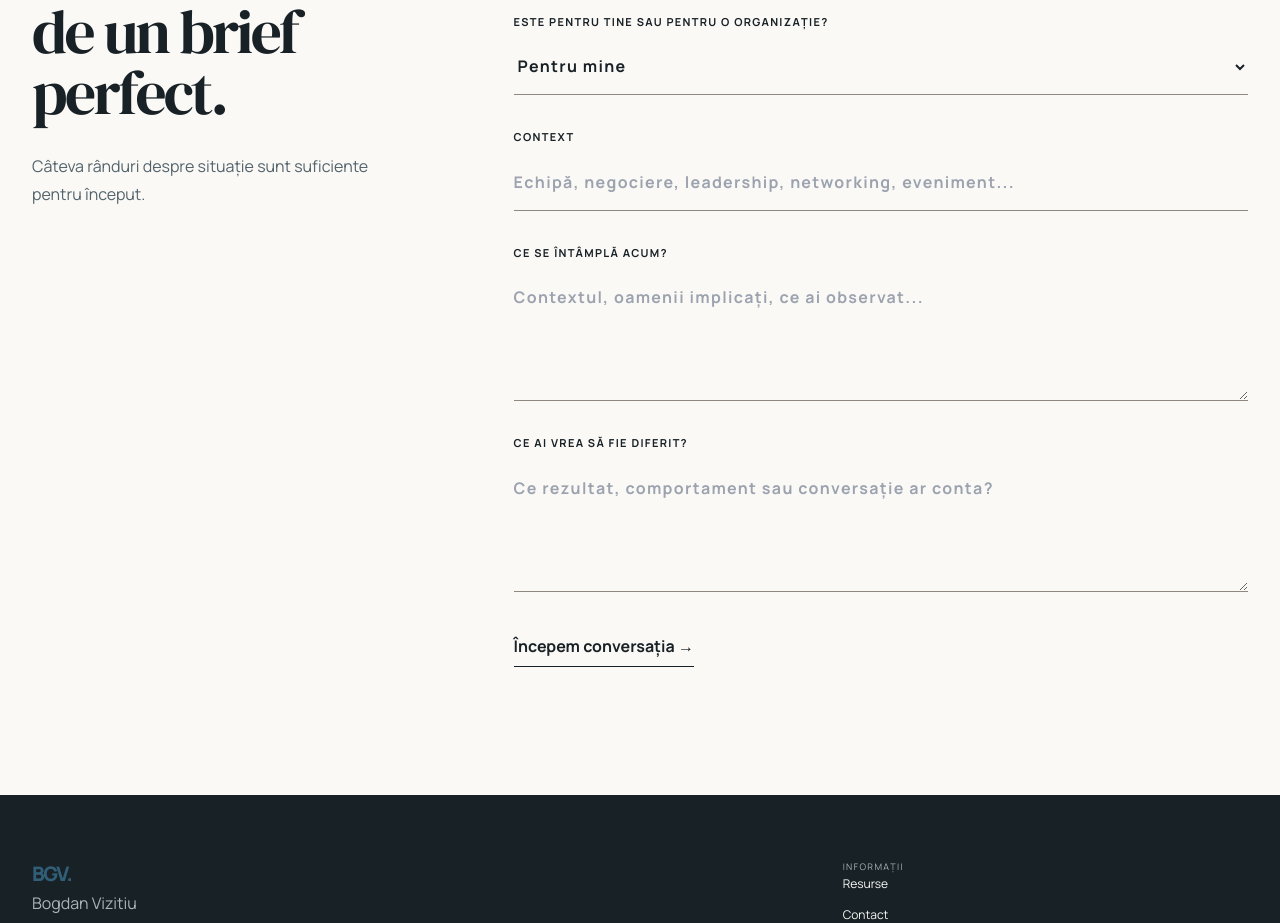
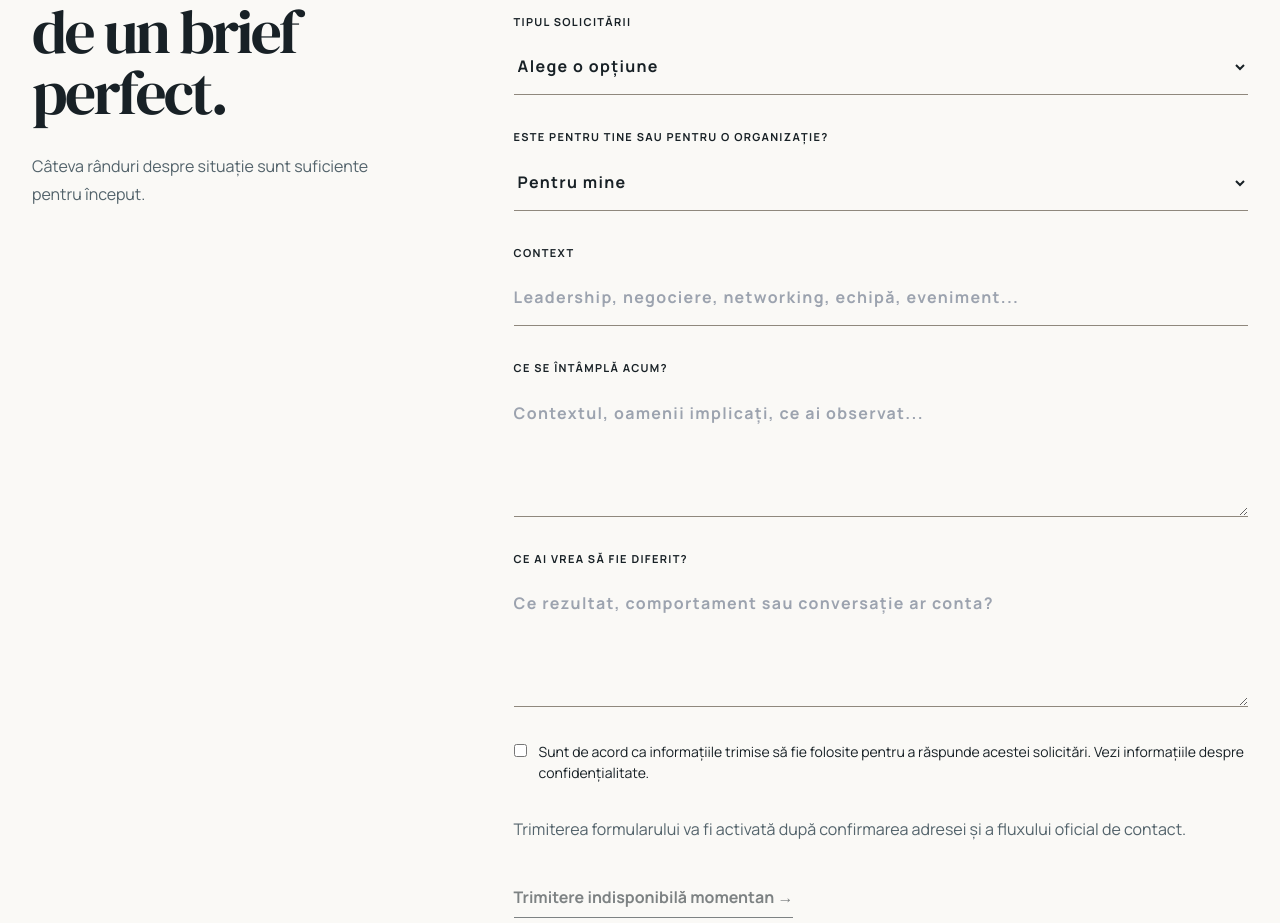
Before and after one commit to ivanovroxana1988-arch/bogdanvizitiu, a Next.js app: page /contact in a window 1280 px wide. Shown: the part 820-1743 px from the top of the page. Built offline with nearby package versions, Linux system fonts and the light colour scheme.

Commit message:
Complete qualified contact flow on current SEO baseline

```diff
--- a/app/contact/page.tsx
+++ b/app/contact/page.tsx
@@ -1,14 +1,16 @@
+import Link from 'next/link'
 import {Eyebrow} from '@/components/ui'
-import {getCopy,getLocale} from '@/lib/i18n'
+import contactCopy from '@/content/contact-copy.json'
+import {getLocale,withLocale} from '@/lib/i18n'
 import styles from '../commercial.module.css'
 
 export const metadata={title:'Contact'}
 
 export default function Contact({searchParams}:{searchParams?:{lang?:string}}){
   const locale=getLocale(searchParams?.lang)
-  const copy=getCopy(locale).contact
+  const copy=contactCopy[locale]
 
-  return <main className={styles.page}>
+  return <div className={styles.page}>
     <section className={styles.hero}>
       <Eyebrow>{copy.eyebrow}</Eyebrow>
       <div className={styles.heroGrid}>
@@ -25,26 +27,33 @@ export default function Contact({searchParams}:{searchParams?:{lang?:string}}){
           <p>{copy.formText}</p>
         </div>
 
-        <form className={styles.form}>
+        <form className={styles.form} aria-describedby="contact-pending">
           <label>{copy.name}<input name="name" autoComplete="name" required/></label>
           <label>{copy.email}<input name="email" type="email" autoComplete="email" required/></label>
+          <label className={styles.full}>{copy.requestType}
+            <select name="requestType" defaultValue="" required>
+              <option value="" disabled>{copy.requestTypePlaceholder}</option>
+              {copy.requestTypeOptions.map(option=><option key={option} value={option}>{option}</option>)}
+            </select>
+          </label>
           <label className={styles.full}>{copy.scope}
             <select name="scope" defaultValue={copy.scopeOptions[0]}>
               {copy.scopeOptions.map(option=><option key={option} value={option}>{option}</option>)}
             </select>
           </label>
-          <label className={styles.full}>{copy.interest}
-            <input name="interest" placeholder={copy.interestPlaceholder}/>
-          </label>
-          <label className={styles.full}>{copy.message}
-            <textarea name="message" placeholder={copy.messagePlaceholder} required/>
-          </label>
-          <label className={styles.full}>{copy.desiredChange}
-            <textarea name="desiredChange" placeholder={copy.desiredChangePlaceholder}/>
-          </label>
-          <button type="submit">{copy.submit} →</button>
+          <label className={styles.full}>{copy.interest}<input name="interest" placeholder={copy.interestPlaceholder}/></label>
+          <label className={styles.full}>{copy.message}<textarea name="message" placeholder={copy.messagePlaceholder} required/></label>
+          <label className={styles.full}>{copy.desiredChange}<textarea name="desiredChange" placeholder={copy.desiredChangePlaceholder}/></label>
+          <div className={styles.full}>
+            <label style={{display:'flex',gridTemplateColumns:'none',alignItems:'flex-start',gap:12,textTransform:'none',letterSpacing:0,fontSize:14,fontWeight:400,lineHeight:1.5}}>
+              <input name="consent" type="checkbox" required style={{width:'auto',marginTop:3}}/>
+              <span>{copy.consent} <Link href={withLocale('/confidentialitate',locale)}>{copy.privacy}</Link></span>
+            </label>
+          </div>
+          <p id="contact-pending" className={styles.full} style={{margin:0,color:'var(--commercial-muted)',lineHeight:1.6}}>{copy.pending}</p>
+          <button type="button" disabled aria-disabled="true" style={{cursor:'not-allowed',opacity:.55}}>{copy.submit} →</button>
         </form>
       </div>
     </section>
-  </main>
+  </div>
 }
--- /dev/null
+++ b/content/contact-copy.json
@@ -0,0 +1,52 @@
+{
+  "ro": {
+    "eyebrow":"Contact",
+    "title":"Cu ce situație lucrezi acum?",
+    "intro":"Nu trebuie să știi deja ce format îți trebuie. Spune ce se întâmplă, cine este implicat și ce ai vrea să fie diferit. De acolo putem vedea dacă și cum are sens să lucrăm împreună.",
+    "formEyebrow":"Începe cu contextul",
+    "formTitle":"Nu ai nevoie de un brief perfect.",
+    "formText":"Câteva rânduri despre situație sunt suficiente pentru început.",
+    "name":"Nume",
+    "email":"Email",
+    "requestType":"Tipul solicitării",
+    "requestTypePlaceholder":"Alege o opțiune",
+    "requestTypeOptions":["Curs deschis","Coaching 1:1","Corporate / echipă","Media / eveniment","Altă solicitare"],
+    "scope":"Este pentru tine sau pentru o organizație?",
+    "scopeOptions":["Pentru mine","Pentru o echipă / organizație"],
+    "interest":"Context",
+    "interestPlaceholder":"Leadership, negociere, networking, echipă, eveniment...",
+    "message":"Ce se întâmplă acum?",
+    "messagePlaceholder":"Contextul, oamenii implicați, ce ai observat...",
+    "desiredChange":"Ce ai vrea să fie diferit?",
+    "desiredChangePlaceholder":"Ce rezultat, comportament sau conversație ar conta?",
+    "consent":"Sunt de acord ca informațiile trimise să fie folosite pentru a răspunde acestei solicitări.",
+    "privacy":"Vezi informațiile despre confidențialitate.",
+    "pending":"Trimiterea formularului va fi activată după confirmarea adresei și a fluxului oficial de contact.",
+    "submit":"Trimitere indisponibilă momentan"
+  },
+  "en": {
+    "eyebrow":"Contact",
+    "title":"What situation are you working with right now?",
+    "intro":"You do not need to know the right format yet. Describe what is happening, who is involved and what you would like to be different. From there, we can see whether and how working together makes sense.",
+    "formEyebrow":"Start with context",
+    "formTitle":"You do not need a perfect brief.",
+    "formText":"A few lines about the situation are enough to begin.",
+    "name":"Name",
+    "email":"Email",
+    "requestType":"Request type",
+    "requestTypePlaceholder":"Choose an option",
+    "requestTypeOptions":["Open course","1:1 coaching","Corporate / team","Media / event","Other request"],
+    "scope":"Is this for you or for an organization?",
+    "scopeOptions":["For me","For a team / organization"],
+    "interest":"Context",
+    "interestPlaceholder":"Leadership, negotiation, networking, team, event...",
+    "message":"What is happening now?",
+    "messagePlaceholder":"The context, people involved, what you have noticed...",
+    "desiredChange":"What would you like to be different?",
+    "desiredChangePlaceholder":"What outcome, behavior or conversation would matter?",
+    "consent":"I agree that the information I provide may be used to respond to this request.",
+    "privacy":"See privacy information.",
+    "pending":"Form delivery will be enabled after the official contact address and handling flow are confirmed.",
+    "submit":"Submission currently unavailable"
+  }
+}
--- a/lib/content.ts
+++ b/lib/content.ts
@@ -11,6 +11,7 @@ import commercialCopyJson from '@/content/commercial-copy.json'
 import legalCopyJson from '@/content/legal-copy.json'
 import servicePagesJson from '@/content/service-pages.json'
 import navigationJson from '@/content/navigation.json'
+import contactCopyJson from '@/content/contact-copy.json'
 import {
   validateLocalizedRoot,
   validateMediaCollection,
@@ -35,4 +36,5 @@ export const content={
   legalCopy:validateLocalizedRoot(legalCopyJson,'legal-copy'),
   servicePages:validateLocalizedRoot(servicePagesJson,'service-pages'),
   navigation:validateLocalizedRoot(navigationJson,'navigation'),
+  contactCopy:validateLocalizedRoot(contactCopyJson,'contact-copy'),
 }
--- a/middleware.ts
+++ b/middleware.ts
@@ -24,6 +24,11 @@ export function middleware(request:NextRequest){
     return NextResponse.redirect(url,308)
   }
 
+  if(url.pathname.startsWith('/programs/')){
+    url.pathname=url.pathname.replace(/^\/programs\//,'/cursuri/')
+    return NextResponse.redirect(url,308)
+  }
+
   return NextResponse.next()
 }
 
```
